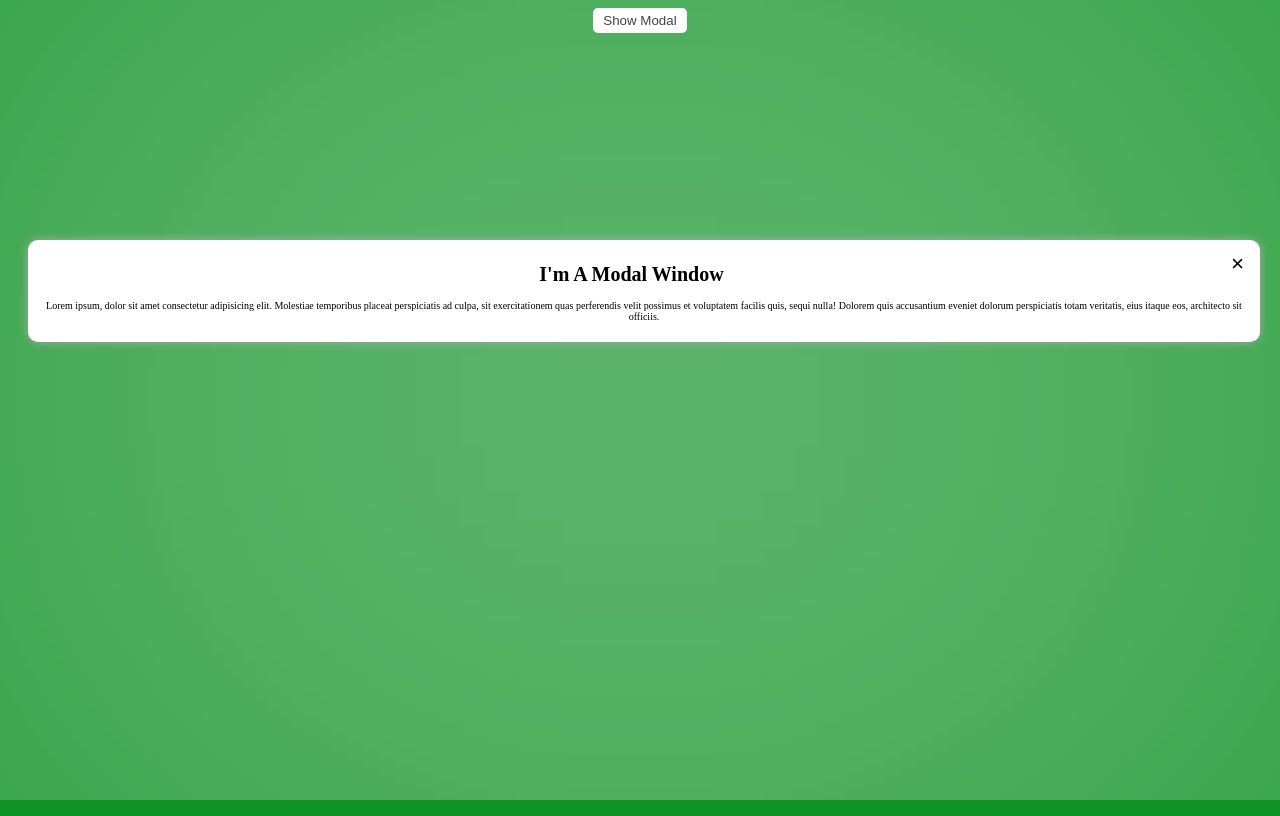
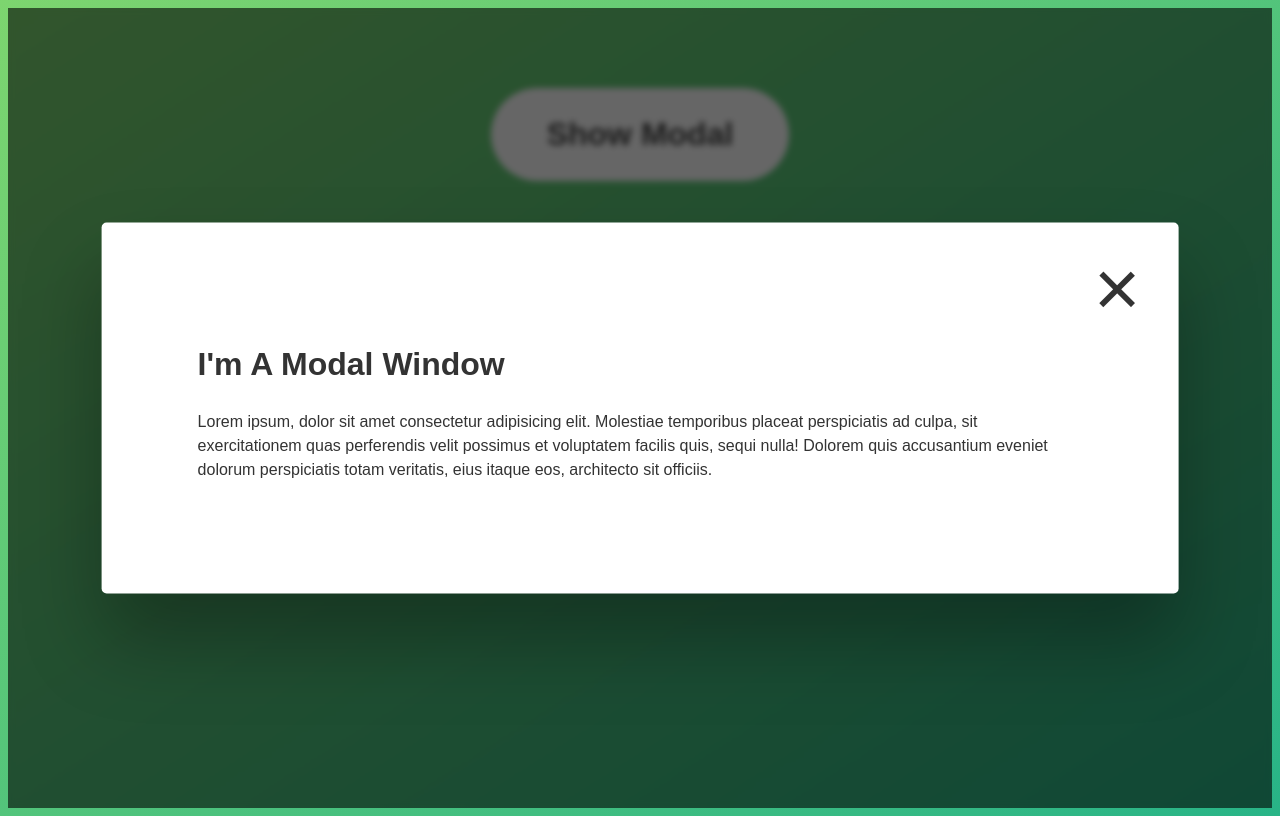
Before and after one commit to himan-shavaleh/modal, a plain HTML site: page index.html in a window 1280 px wide. Both pictures are taken after a click on the button "Show Modal". Drawn offline with Linux system fonts and the light colour scheme.

Commit message:
code refactored and css code overviewed

```diff
--- a/main.css
+++ b/main.css
@@ -1,48 +1,60 @@
 body{
-    background: #0e9224;
+    font-family: sans-serif;
+  color: #333;
+  line-height: 1.5;
+  height: 100vh;
+  position: relative;
+  display: flex;
+  align-items: flex-start;
+  justify-content: center;
+  background: linear-gradient(to top left, #28b487, #7dd56f);
 }
 .open{
-    background: #fff;
-    border: none;
-    border-radius: 5px;
-    padding: 5px 10px;
-    cursor: pointer;
-    display: block;
-    margin: auto;
+    font-size: 2rem;
+  font-weight: 600;
+  padding: 1.75rem 3.5rem;
+  margin: 5rem 2rem;
+  border: none;
+  background-color: #fff;
+  color: #444;
+  border-radius: 10rem;
+  cursor: pointer;
 
 }
 .modal{
-    transition: all 0.5s;
-    z-index: 2;
-    background: #fff;
-    padding: 10px;
-    text-align: center;
     position: absolute;
-    top: 30%;
-    font-size: 62.5%;
-    margin: auto 20px;
-    border-radius: 10px;
-    box-shadow: 0px 0px 10px #aaa;
+    top: 50%;
+    left: 50%;
+    transform: translate(-50%, -50%);
+    width: 70%;
+
+    background-color: white;
+    padding: 6rem;
+    border-radius: 5px;
+    box-shadow: 0 3rem 5rem rgba(0, 0, 0, 0.3);
+    z-index: 10;
 }
 .modal .close{
-    display: inline-block;
+    position: absolute;
+    top: 1.2rem;
+    right: 2rem;
+    font-size: 5rem;
+    color: #333;
+    cursor: pointer;
+    border: none;
     background: none;
-    border: none;
-    font-size: 1.4rem;
-    cursor: pointer;
-    float: right;
 }
-.overlay{
-    transition: all 0.5s;
-    width: 100%;
-    height: 100%;
-    top: 0;
-    left: 0;
-    background: #fff;
-    filter: blur(1000px);
-    position: absolute;
-    z-index: 1;
-}
+
+    .overlay {
+        position: absolute;
+        top: 0;
+        left: 0;
+        width: 100%;
+        height: 100%;
+        background-color: rgba(0, 0, 0, 0.6);
+        backdrop-filter: blur(3px);
+        z-index: 5;
+    }
 .hidden{
 
     display: none;
--- a/main.js
+++ b/main.js
@@ -1,21 +1,34 @@
 const openModal = document.querySelector('.open');
+const closeModal = document.querySelector('.close');
+const modal = document.querySelector('.modal');
+const overlay = document.querySelector('.overlay');
+
+const showModal = (el)=>{
+    el.classList.remove('hidden');
+    el.classList.remove('hidden');
+}
+const hideModal = (el)=>{
+    el.classList.add('hidden');
+    el.classList.add('hidden');
+}
+
 openModal.addEventListener('click',function(){
-    document.querySelector('.modal').classList.remove('hidden');
-document.querySelector('.overlay').classList.remove('hidden');
+  showModal(modal);
+  showModal(overlay);
 });
-document.querySelector('.close').addEventListener('click',function(){
-    document.querySelector('.modal').classList.add('hidden');
-    document.querySelector('.overlay').classList.add('hidden');
+closeModal.addEventListener('click',function(){
+    hideModal(modal);
+  hideModal(overlay);
 });
-document.querySelector('.overlay').addEventListener('click',function(){
-    document.querySelector('.modal').classList.add('hidden');
-    document.querySelector('.overlay').classList.add('hidden');
+overlay.addEventListener('click',function(){
+    hideModal(modal);
+  hideModal(overlay);
 });
 
 document.addEventListener('keydown',function(e){
 if(e.key === 'Escape'){
     if(!document.querySelector('.modal').classList.contains('hidden')){
-        document.querySelector('.modal').classList.add('hidden');
-    document.querySelector('.overlay').classList.add('hidden');
+        hideModal(modal);
+  hideModal(overlay);
     }
 }})
```
